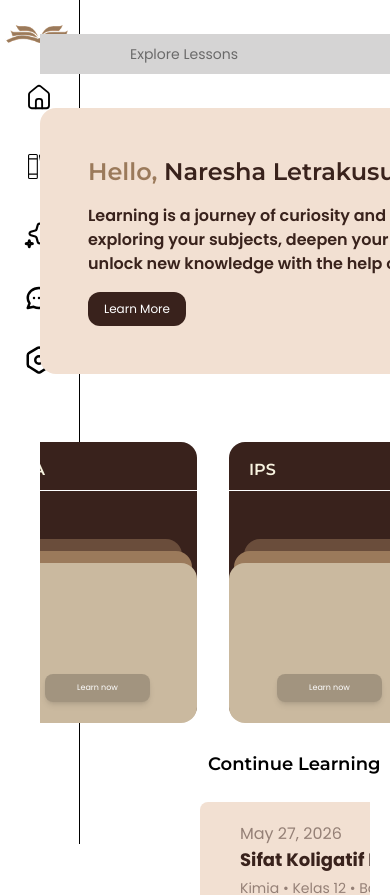
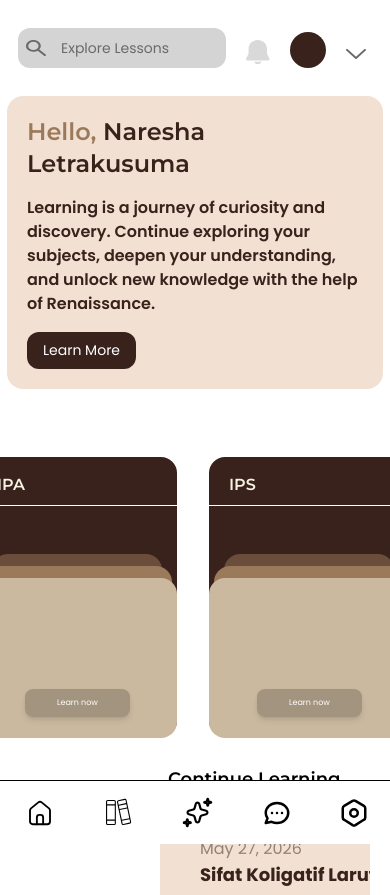
Before and after one commit to Athrsyd/Renaissance, a React (Vite) app in the folder Frontend/: page /dashboard in a window 390 px wide. Shown: the top 895 px of the page. Built offline with nearby package versions, Linux system fonts and the light colour scheme.

Commit message:
Dashboard 1/2 Responsive

```diff
--- a/Frontend/src/components/NavDasboard.jsx
+++ b/Frontend/src/components/NavDasboard.jsx
@@ -1,4 +1,4 @@
-import Logo from "../assets/Logo2.png"
+import Logo from "../assets/Logo2.png";
 
 const navIcon = [
   {
@@ -115,13 +115,13 @@ const navIcon = [
   },
 ];
 
-const SidebarIcon = ({item}) => {
+const SidebarIcon = ({ item }) => {
   return (
     <>
-      <div className="relative group">
+      <div className="relative group -ml-5 lg:-ml-6 lg:mb-8">
         {item.icon}
         <span
-          className="absolute left-16 top-1/2 -translate-y-1/2
+          className="absolute left-1 lg:left-15 top-1/2 -translate-y-13 lg:-translate-y-8
           bg-icon text-white text-sm px-3 py-0.5 rounded-r-full rounded-tl-full rounded-bl-sm
           opacity-0 group-hover:opacity-100 transition"
         >
@@ -132,20 +132,19 @@ const SidebarIcon = ({item}) => {
   );
 };
 
-const Sidebar = () => {
+const SideBar = () => {
   return (
-    <aside className="fixed left-0 top-0">
-      <div className="h-screen w-20 bg-white flex flex-col items-center py-6 border-r">
-        <div className="flex flex-col gap-8">
-          <img src={Logo} className="ml-1 w-[90%]" />
+    <aside className="fixed bottom-0 left-0 w-full z-100 h-16 bg-white border-t lg:top-0 lg:left-0 lg:h-screen lg:w-20 lg:border-r lg:border-t-0">
+      <div className="flex w-full h-full flex-row justify-around items-center lg:flex-col lg:items-center lg:py-6">
+        {/* Logo (hanya desktop) */}
+        <img src={Logo} className="hidden lg:block ml-1 w-[90%]" />
 
-          {navIcon.map((item) => (
-            <SidebarIcon key={item.id} item={item} />
-          ))}
-        </div>
+        {navIcon.map((item) => (
+          <SidebarIcon key={item.id} item={item} />
+        ))}
       </div>
     </aside>
   );
 };
 
-export default Sidebar;
+export default SideBar;
--- a/Frontend/src/components/WelcomeDash.jsx
+++ b/Frontend/src/components/WelcomeDash.jsx
@@ -4,21 +4,21 @@ import Buku from "../assets/welcomeBuku.png"
 const WelcomeDash = () => {
   return (
     <>
-      <div className="relative bg-[#F2E0D2] w-225 mt-5 mx-auto py-12 px-10 rounded-2xl">
-        <div className="flex flex-col px-2 w-[70%] gap-2">
+      <div className="relative bg-[#F2E0D2] w-94 lg:w-225 mt-5 mx-auto p-5 lg:py-12 lg:px-10 rounded-2xl">
+        <div className="flex flex-col px-0 lg:px-2 w-[70%] gap-2">
           <h1 className="text-2xl font-monstserrat font-semibold text-[#39221C]">
             <span className="text-icon">Hello,</span> Naresha Letrakusuma
           </h1>
-          <p className="text-md font-semibold mt-2 pr-10 text-[#39221C]">
+          <p className="text-md font-semibold w-85 lg:w-140 mt-2 pr-0 lg:pr-10 text-[#39221C]">
             Learning is a journey of curiosity and discovery. Continue exploring
             your subjects, deepen your understanding, and unlock new knowledge
             with the help of Renaissance.
           </p>
-          <button className= "hover:scale-105 transition duration-300 ease-in-out bg-bistre text-white self-start mt-2 px-4 py-2 text-[12px] rounded-xl">
+          <button className= "hover:scale-105 transition duration-300 ease-in-out bg-bistre text-white self-start mt-2 px-4 py-2 text-[14px] lg:text-[12px] rounded-xl">
             Learn More
           </button>
         </div>
-        <img src={Buku} className="absolute z-10 right-0 -bottom-2 top-2 w-80 mr-3" />
+        <img src={Buku} className="hidden lg:block absolute z-10 right-0 -bottom-2 top-2 w-80 mr-3" />
       </div>
     </>
   );
--- a/Frontend/src/pages/DashboardPage.jsx
+++ b/Frontend/src/pages/DashboardPage.jsx
@@ -10,25 +10,28 @@ import SubjectDash from '../components/SubjectDash'
 import ContinueLearning from '../components/ContinueLearning'
 import AureusAI from '../components/AureusAI'
 
+
+
 const DashboardPage = () => {
+
   return (
     <>
       <NavDasboard />
-      <div className="flex flex-col ml-10 bg-white justify-center items-center overflow-x-hidden">
-        <div className="flex flex-row w-full ml-20 mt-2 justify-center items-center">
+      <div className="flex flex-col ml-0 lg:ml-10 bg-white justify-center items-center overflow-x-hidden">
+        <div className="flex flex-row w-full ml-9 lg:ml-20 mt-2 lg:justify-center items-center">
           <div className="relative justify-center items-center">
             <input
               type="search"
               placeholder="Explore Lessons"
-              className="bg-[#D5D4D4] z-50 text-center text-sm rounded-xl w-150 h-10 outline-0"
+              className="bg-[#D5D4D4] z-50 text-center text-sm rounded-xl w-52 lg:w-150 h-10 outline-0"
             />
             <img src={Search} className="w-5 z-99 -mt-7 ml-2" />
           </div>
-          <div className="ml-10 mt-6 gap-5 flex flex-row justify-between">
+          <div className="ml-5 lg:ml-10 mt-6 gap-5 flex flex-row justify-between">
             <button>
-              <img src={Notif} className="w-7" />
+              <img src={Notif} className="w-6 lg:w-7" />
             </button>
-            <div className="img h-12 w-12 mb-2 bg-bistre rounded-full"></div>
+            <div className="img w-9 h-9 lg:h-12 lg:w-12 mb-2 bg-bistre rounded-full"></div>
             <button>
               <img src={rBottom} className="w-5" />
             </button>
@@ -52,6 +55,9 @@ const DashboardPage = () => {
       <br />
       <br />
       <br />
+
+
+
     </>
   );
 }
```
